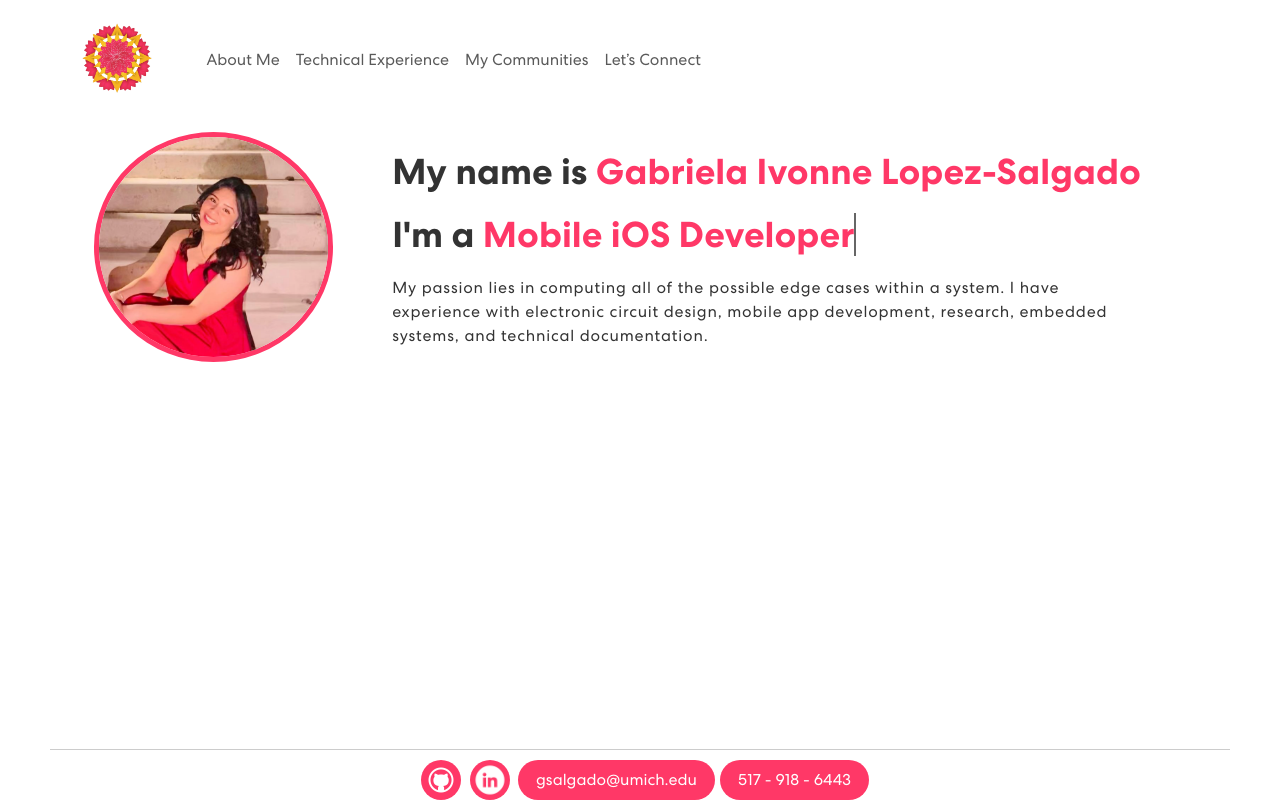
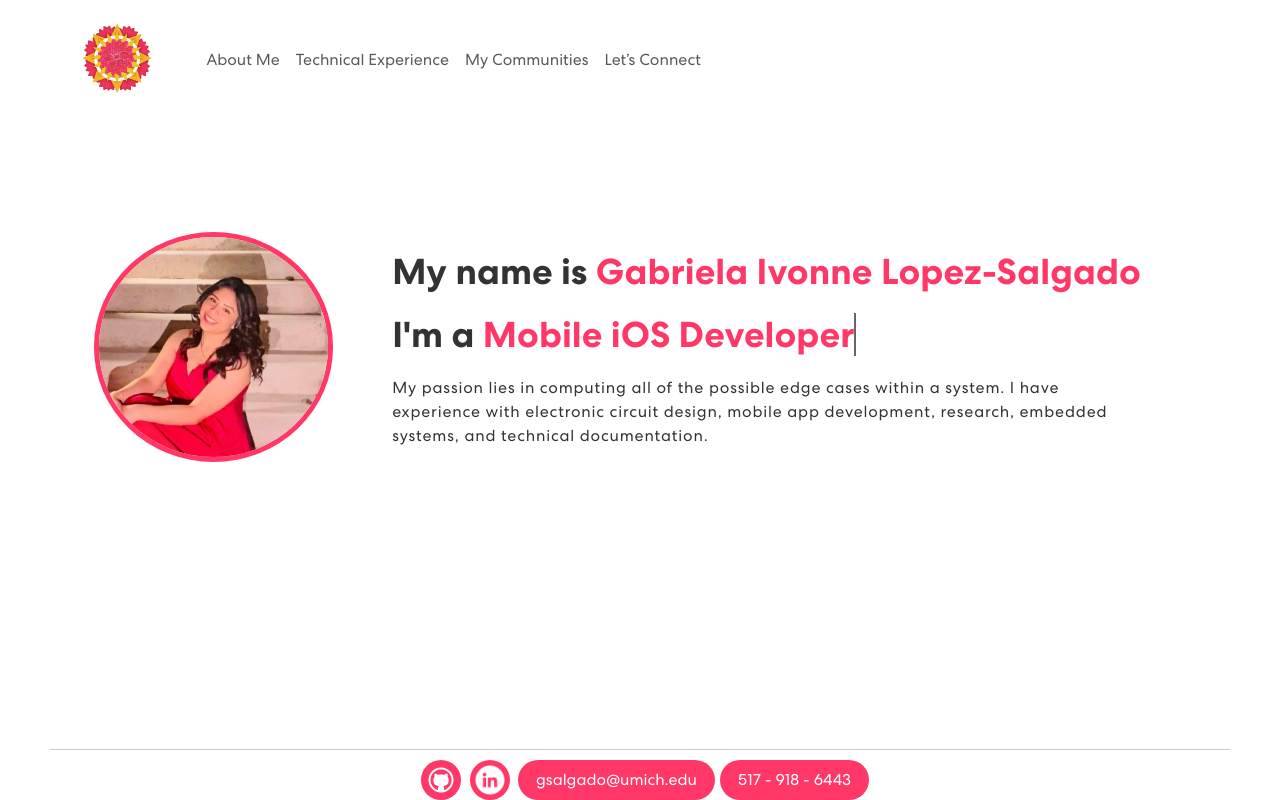
Before and after one commit to glopezsalgado/glopezsalgado.github.io, a React (Create React App) app: page / in a window 1280 px wide. Built offline with nearby package versions, Linux system fonts and the light colour scheme.

Commit message:
fixing body parameters

```diff
--- a/src/App.css
+++ b/src/App.css
@@ -100,6 +100,14 @@ p.success {
 
 p.danger {
   color: red;
+}
+
+.content {
+  flex: 1;
+  padding-top: 100px;
+  /* Adjust this value based on your navbar height */
+  padding-bottom: 100px;
+  /* Adjust this value based on your footer height */
 }
 
 /************************************ Navbar Css ************************************/
--- a/src/App.js
+++ b/src/App.js
@@ -36,12 +36,14 @@ function App() {
     <Router>
       <div className="App">
         <NavBar />
+        <div className="content">
           <Routes>
             <Route path="/" element={<Banner />} />
             <Route path="/technicalExperience" element={<TechnicalExperience />} />
             <Route path="/myCommunities" element={<MyCommunities />} />
             <Route path="/connect" element={<LetsConnect />} />
           </Routes>
+        </div>
         <Footer />
       </div>
     </Router>
```
Lines whose indentation alone changed are shown as unchanged.
